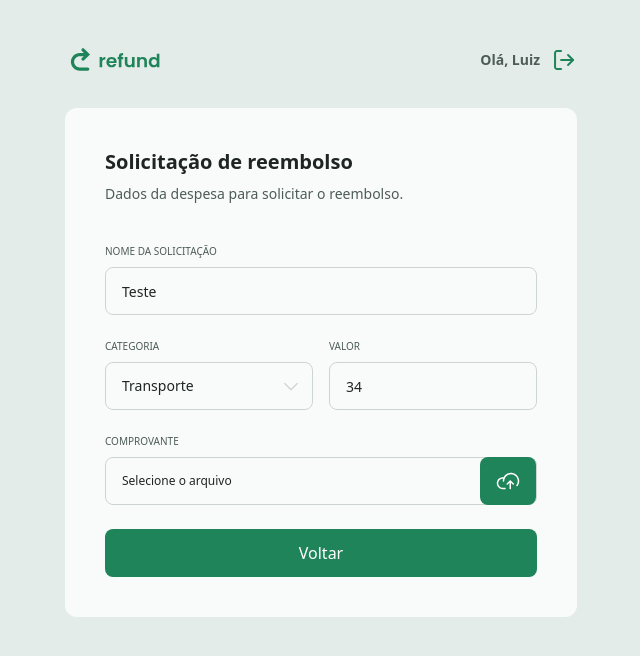
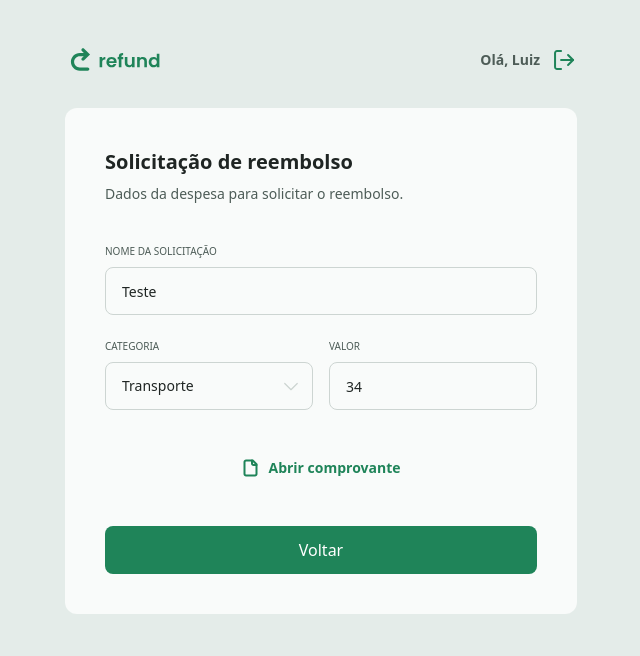
Before and after one commit to LuizGarbini/refund-rocketseat, a React (Vite) app: page /refund/123 in a window 1280 px wide. Shown: the top 656 px of the page, without its empty margins (319-959 px from the left). Built offline with nearby package versions, Linux system fonts and the light colour scheme.

Commit message:
Botão para Visualizar Arquivo

```diff
--- a/src/pages/Refund.tsx
+++ b/src/pages/Refund.tsx
@@ -1,6 +1,7 @@
 import { useState } from "react";
 import { useNavigate, useParams } from "react-router";
 
+import fileSvg from "../assets/file.svg";
 import { CATEGORIES, CATEGORIES_KEYS } from "../utils/categories";
 
 import { Button } from "../components/Button";
@@ -76,10 +77,22 @@
 				/>
 			</div>
 
-			<Upload
-				filename={filename?.name}
-				onChange={(e) => e.target.files && setFilename(e?.target.files[0])}
-			/>
+			{params.id ? (
+				<a
+					href="https://www.rocketseat.com.br/"
+					target="_blank"
+					rel="noreferrer"
+					className="text-sm text-green-100 font-semibold flex items-center justify-center gap-2 my-6 hover:opacity-70 transition ease-linear"
+				>
+					<img src={fileSvg} alt="Ícone de arquivo" />
+					Abrir comprovante
+				</a>
+			) : (
+				<Upload
+					filename={filename?.name}
+					onChange={(e) => e.target.files && setFilename(e?.target.files[0])}
+				/>
+			)}
 
 			<Button type="submit" isLoading={isLoading}>
 				{params.id ? "Voltar" : "Enviar"}
```
